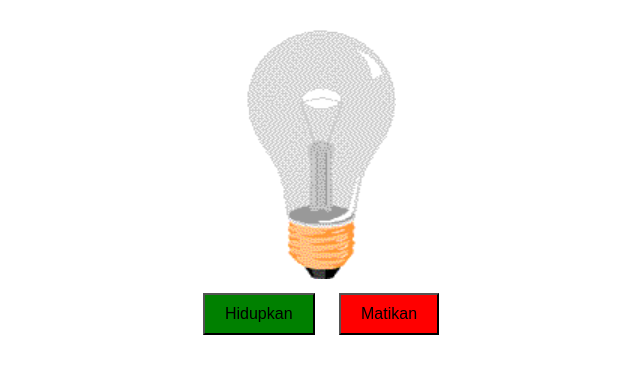
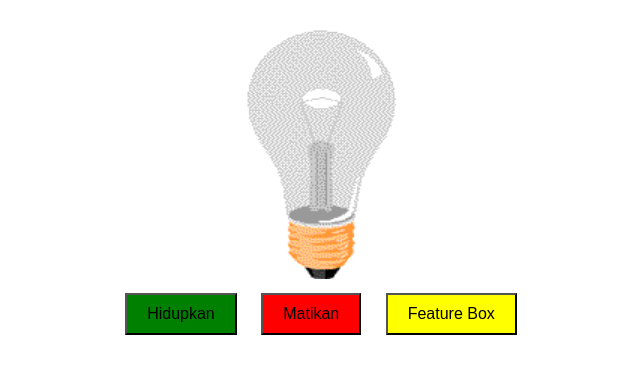
Before and after one commit to GunaDWN/lampu-on-off, a plain HTML site: page index.html in a window 1280 px wide. Shown: the part 69-442 px from the top of the page, without its empty margins (319-959 px from the left). Drawn offline with Linux system fonts and the light colour scheme.

Commit message:
menambahkan tombol feature box

```diff
--- a/css/style.css
+++ b/css/style.css
@@ -26,3 +26,7 @@ body {
 .btn-merah{
   background-color: red;
 }
+
+.btn-featurebox{
+  background-color: yellow;
+}
--- a/index.html
+++ b/index.html
@@ -15,6 +15,7 @@
   </div>
   <button class="btn btn-hijau" onclick="turnOn()">Hidupkan</button>
   <button class="btn btn-merah" onclick="turnOff()">Matikan</button>
+  <button class="btn btn-featurebox" onclick="turnOff()">Feature Box</button>
 
   <script>
     function turnOn() {
```
